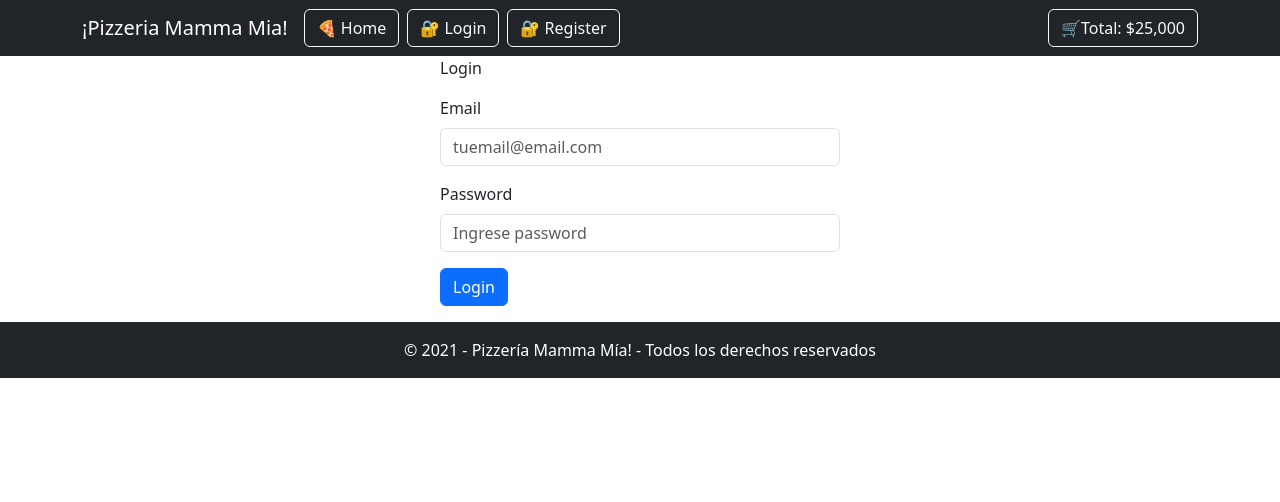
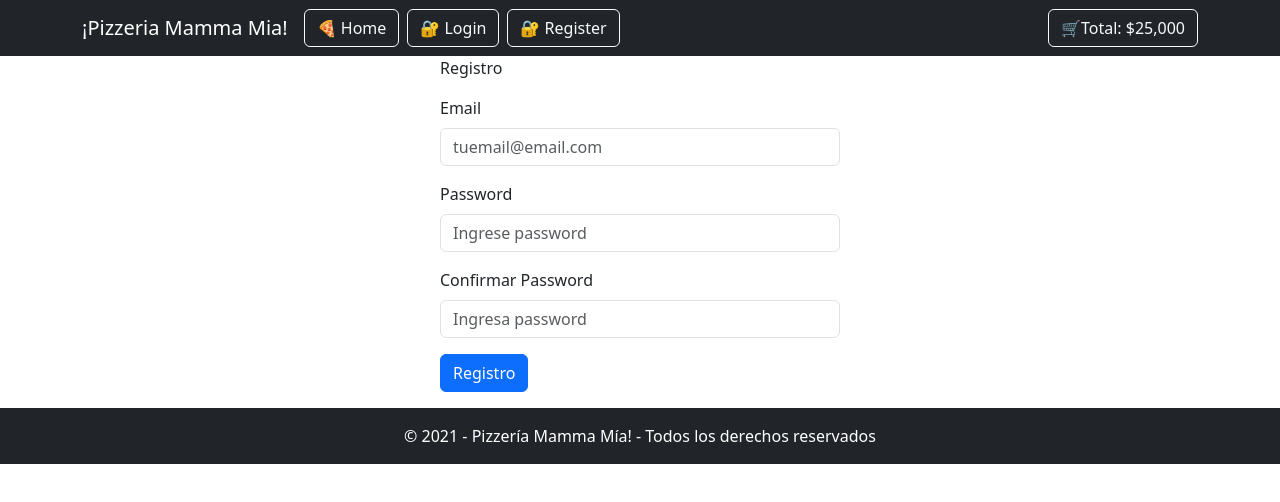
Before and after one commit to soyandreag/react_hito_1.io, a React (Vite) app: page / in a window 1280 px wide. Shown: the top 502 px of the page. Built offline with nearby package versions, Linux system fonts and the light colour scheme.

Commit message:
se modifica el formulario login y registro

```diff
--- a/index.html
+++ b/index.html
@@ -2,7 +2,7 @@
 <html lang="en">
   <head>
     <meta charset="UTF-8" />
-    <link rel="icon" type="image/svg+xml" href="/vite.svg" />
+    <link rel="icon" type="image/svg+xml" href="public/vite.svg" />
     <meta name="viewport" content="width=device-width, initial-scale=1.0" />
     <title>Pizzeria Mamma Mía!</title>
   </head>
--- a/package.json
+++ b/package.json
@@ -13,7 +13,8 @@
     "bootstrap": "^5.3.3",
     "react": "^18.3.1",
     "react-bootstrap": "^2.10.7",
-    "react-dom": "^18.3.1"
+    "react-dom": "^18.3.1",
+    "sweetalert2": "^11.15.3"
   },
   "devDependencies": {
     "@eslint/js": "^9.15.0",
--- a/src/App.jsx
+++ b/src/App.jsx
@@ -1,22 +1,23 @@
-import './App.css'
+import React from 'react';
+import '../src/App.css';
 /*import React from 'react'*/
 import 'bootstrap/dist/css/bootstrap.min.css';
-import Navbar from './components/Navbar'
-import Footer from './components/Footer'
-import Home from './components/Home/Home'
+import Navbar from './components/Navbar';
+import Footer from './components/Footer';
+import Home from './components/Home/Home';
 import LoginPage from './components/Login/LoginPage';
 import RegisterPage from './components/Login/RegisterPage';
 
 function App() {
   return (
-    <>
-      <Navbar/>
-      {/* <Home/> */}
-      {/* <RegisterPage/>  */}
-      <LoginPage/>
-      <Footer/>
-    </>
-  )
+    <div>
+      <Navbar />
+      {/*<Home /> */}
+      {/*<LoginPage />*/}
+      <RegisterPage />
+      <Footer />
+    </div>
+  );
 }
 
 export default App
--- a/src/components/Header/Header.jsx
+++ b/src/components/Header/Header.jsx
@@ -1,12 +1,11 @@
-import '../../components/Header/Header.jsx'
 
 function Header() {
   return (
     <header className="header">
       <p className='titulo'>¡Pizzería Mamma Mia!</p>
-      <p className='texto'>¡Tenemos las mejores pizzas que podrás enconrtrar!</p>
+      <p className='texto'>¡Tenemos las mejores pizzas que podrás encontrar!</p>
     </header>
-  )
+  );
 }
 
-export default Header
+export default Header;
--- a/src/components/Login/LoginPage.jsx
+++ b/src/components/Login/LoginPage.jsx
@@ -1,36 +1,34 @@
-import { useState } from "react"
-import { Button, Form } from "react-bootstrap"
+import React, { useState } from 'react';
+import { Button, Form } from 'react-bootstrap';
 import "./login.css"
-import Swal from 'sweetalert2'
+import Swal from 'sweetalert2';
 
     const LoginPage = () => {
-        const [mail, setMail] = useState("")
-        const [password, setPassword] = useState("")
+        const [mail, setMail] = useState("");
+        const [password, setPassword] = useState("");
 
         const handleSubmit = (e) => {
-            e.preventDefault()
+            e.preventDefault();
+
             if (!mail || !password) {
                 Swal.fire({
                     text: 'Debe llenar todos los campos',
                     icon: 'error'
                 });
-                return
-            }
-            if (password.length < 6) {
+            } else if (password.length < 6) {
                 Swal.fire({
                     text: 'La contraseña debe contener al menos 6 caracteres o más',
                     icon: 'error'
                 });
-                return
-            }
+            } else {
                 Swal.fire({
                     text: 'Inicio de sesión exitoso!',
                     icon: 'success'
                 });
             }
+        };
 
             return (
-                <>
                 <div className="boxRegister">
                     <div className="boxForm">
                         <Form onSubmit={handleSubmit}>
@@ -58,8 +56,7 @@ import Swal from 'sweetalert2'
                     </Form>
                 </div>
             </div>
-        </>
-    )
-}
+        );
+    };
 
-    export default LoginPage
+    export default LoginPage;
--- a/src/components/Login/RegisterPage.jsx
+++ b/src/components/Login/RegisterPage.jsx
@@ -1,41 +1,43 @@
-import React, { useState } from "react";
-import Swal from 'sweetalert2';
-import 'bootstrap/dist/css/bootstrap.min.css';
+import { useState } from "react"
+import { Button, Form } from "react-bootstrap"
+import "../Login/login.css"
+import Swal from 'sweetalert2'
 
-function RegisterPage() {
-    const [mail, setMail] = useState("")
-    const [password, setPassword] = useState("")
-    const [password2, setPassword2] = useState("")
+
+const RegisterPage = () => {
+    const [mail, setMail] = useState("");
+    const [password, setPassword] = useState("");
+    const [password2, setPassword2] = useState("");
 
     const handleSubmit = (e) => {
-        e.preventDefault()
+        e.preventDefault();
+
         if (!mail || !password || !password2) {
             Swal.fire({
-                text: 'Debe rellenar todos los campos',
-                icon: 'error'
+                text: 'Debe rellenar todos los campos.',
+                icon: 'error',
             });
             return
         }
         if (password.length < 6) {
             Swal.fire({
-                text: 'La contraseña debe contener 6 caracteres o más',
-                icon: 'error'
+                text: 'La contraseña debe contener 6 caracteres',
+                icon: 'error',
             });
             return
         }
         if (password != password2) {
             Swal.fire({
                 text: 'Las contraseñas no coinciden',
-                icon: 'error'
+                icon: 'error',
             });
             return
         }
-
-        Swal.fire({
-            text: 'Registro exitoso',
-            icon: 'success'
-        });
-    }
+            Swal.fire({
+                text: 'Registro exitoso',
+                icon: 'success',
+            });
+        }
 
     return (
         <>
@@ -80,4 +82,5 @@ function RegisterPage() {
     )
 }
 
-export default RegisterPage
+
+export default RegisterPage;
--- a/src/components/Navbar.jsx
+++ b/src/components/Navbar.jsx
@@ -37,4 +37,4 @@ const Navbar = () => {
   )
 }
 
-export default Navbar
+export default Navbar;
```
Also changed, not shown: src/components/Home/Home.jsx (+5 -8 lines), 1 other file (tests, documents, lock files or other folders).
